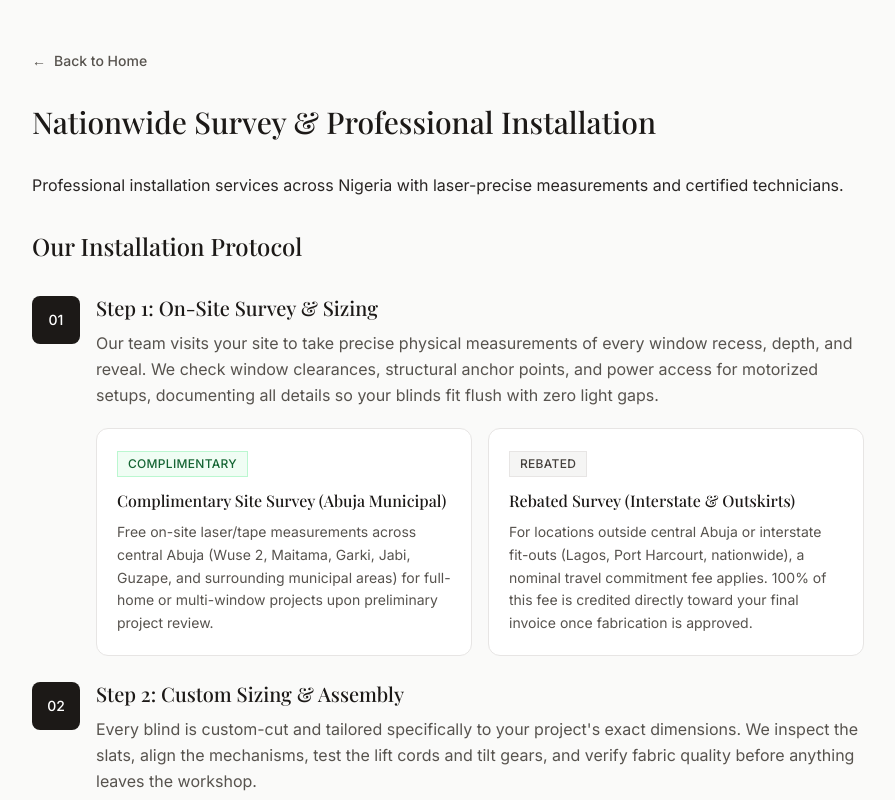
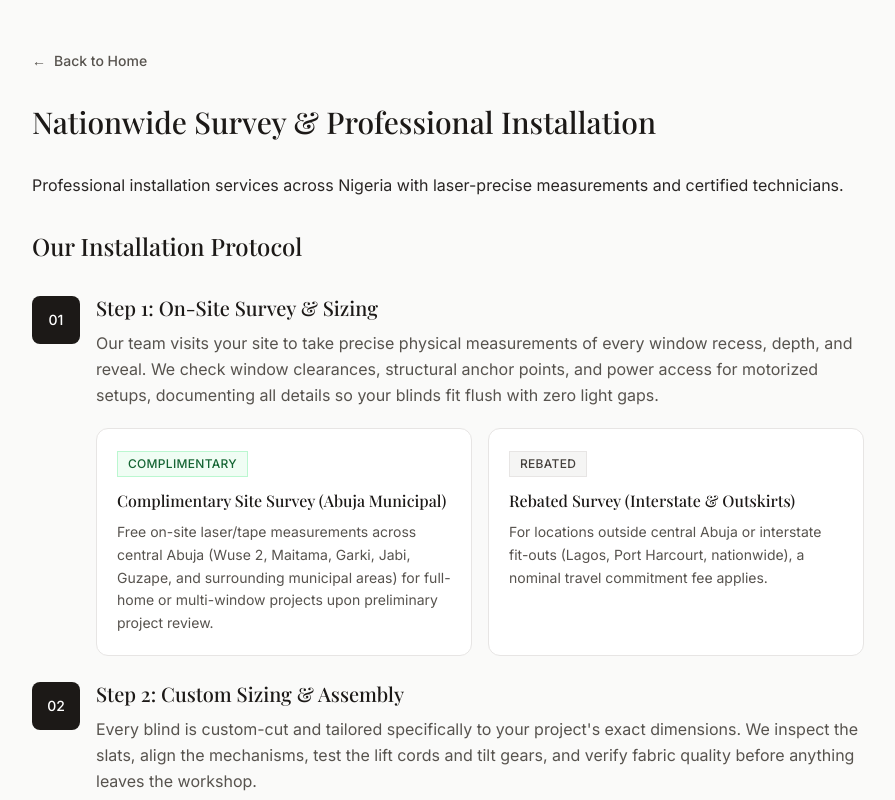
Before and after one commit to veechelzngltd-ui/veechelz-website, a Next.js app: page /installation-services in a window 1280 px wide. Shown: the top 800 px of the page, without its empty margins (192-1087 px from the left). Built offline with nearby package versions, Linux system fonts and the light colour scheme.

Commit message:
remove travel fee refund claim

```diff
--- a/app/faq/page.tsx
+++ b/app/faq/page.tsx
@@ -27,7 +27,7 @@ const sections: FaqSection[] = [
       },
       {
         q: 'Is the on-site survey free?',
-        a: 'Within central Abuja municipal zones (Wuse 2, Maitama, Garki, Jabi, Guzape, etc.), on-site surveys are complimentary for qualifying multi-window projects following an initial estimate. For projects outside Abuja or interstate, a modest travel fee applies—which is 100% credited back to your final invoice when your order proceeds to production.',
+        a: 'Within central Abuja municipal zones (Wuse 2, Maitama, Garki, Jabi, Guzape, etc.), on-site surveys are complimentary for qualifying multi-window projects following an initial estimate. For projects outside Abuja or interstate, a modest travel fee applies.',
       },
       {
         q: 'How long does fabrication and installation take?',
--- a/app/installation-services/page.tsx
+++ b/app/installation-services/page.tsx
@@ -74,8 +74,7 @@ export default function InstallationServices() {
                     </h4>
                     <p className="text-sm text-stone-600 leading-relaxed">
                       For locations outside central Abuja or interstate fit-outs (Lagos, Port Harcourt,
-                      nationwide), a nominal travel commitment fee applies. 100% of this fee is credited
-                      directly toward your final invoice once fabrication is approved.
+                      nationwide), a nominal travel commitment fee applies.
                     </p>
                   </div>
                 </div>
--- a/components/Hero.tsx
+++ b/components/Hero.tsx
@@ -87,7 +87,7 @@ export default function Hero({ onBookConsultation }: HeroProps) {
               <p className="text-[11px] text-stone-500 leading-snug mt-0.5">
                 in central Abuja (Wuse 2, Maitama, Garki, Jabi, Guzape)
               </p>
-              <p className="text-sm text-stone-500 mt-2">Outside Abuja: small travel fee, 100% refunded when you order</p>
+              <p className="text-sm text-stone-500 mt-2">Outside Abuja: fees applies</p>
             </div>
           </div>
         </div>
```
